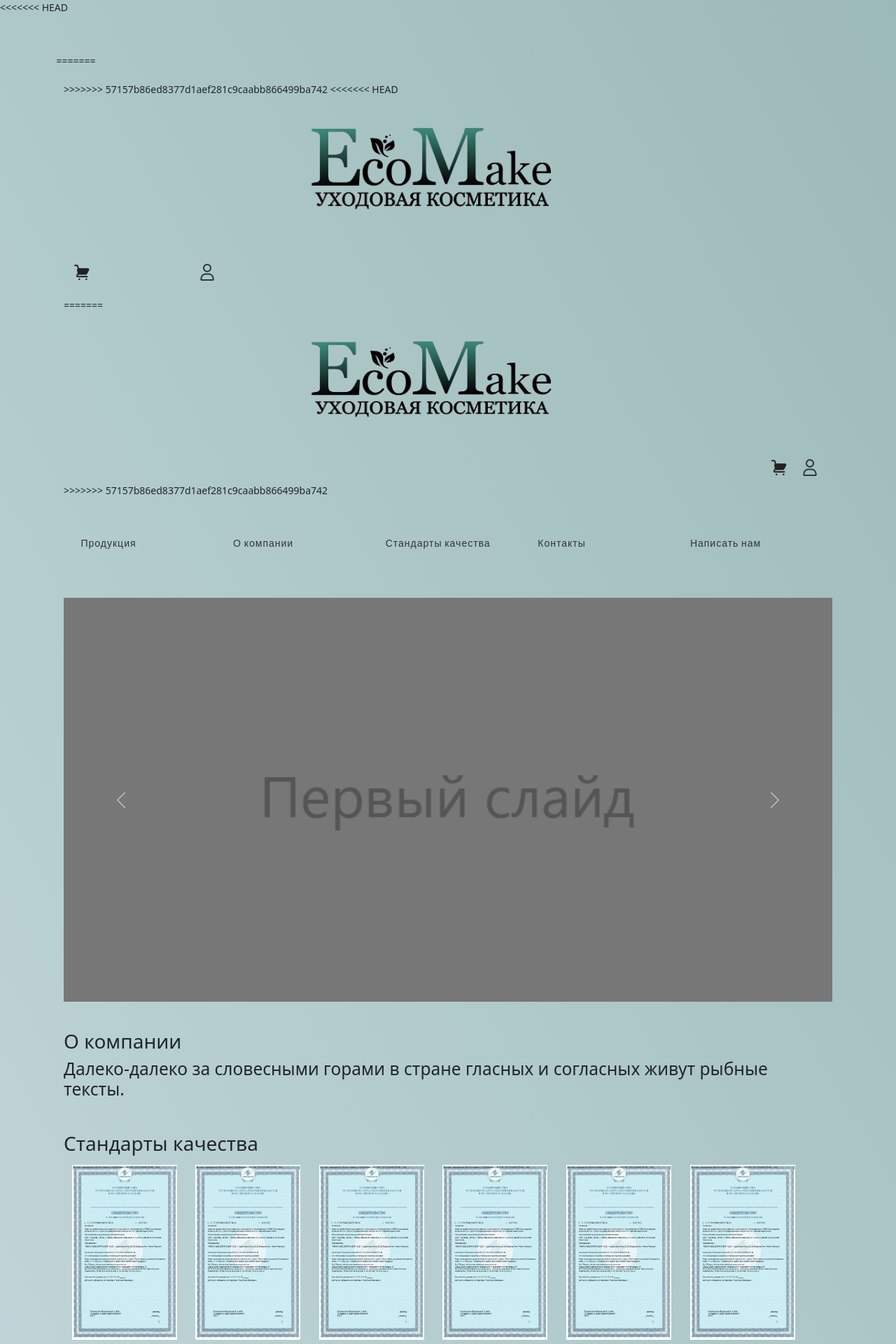
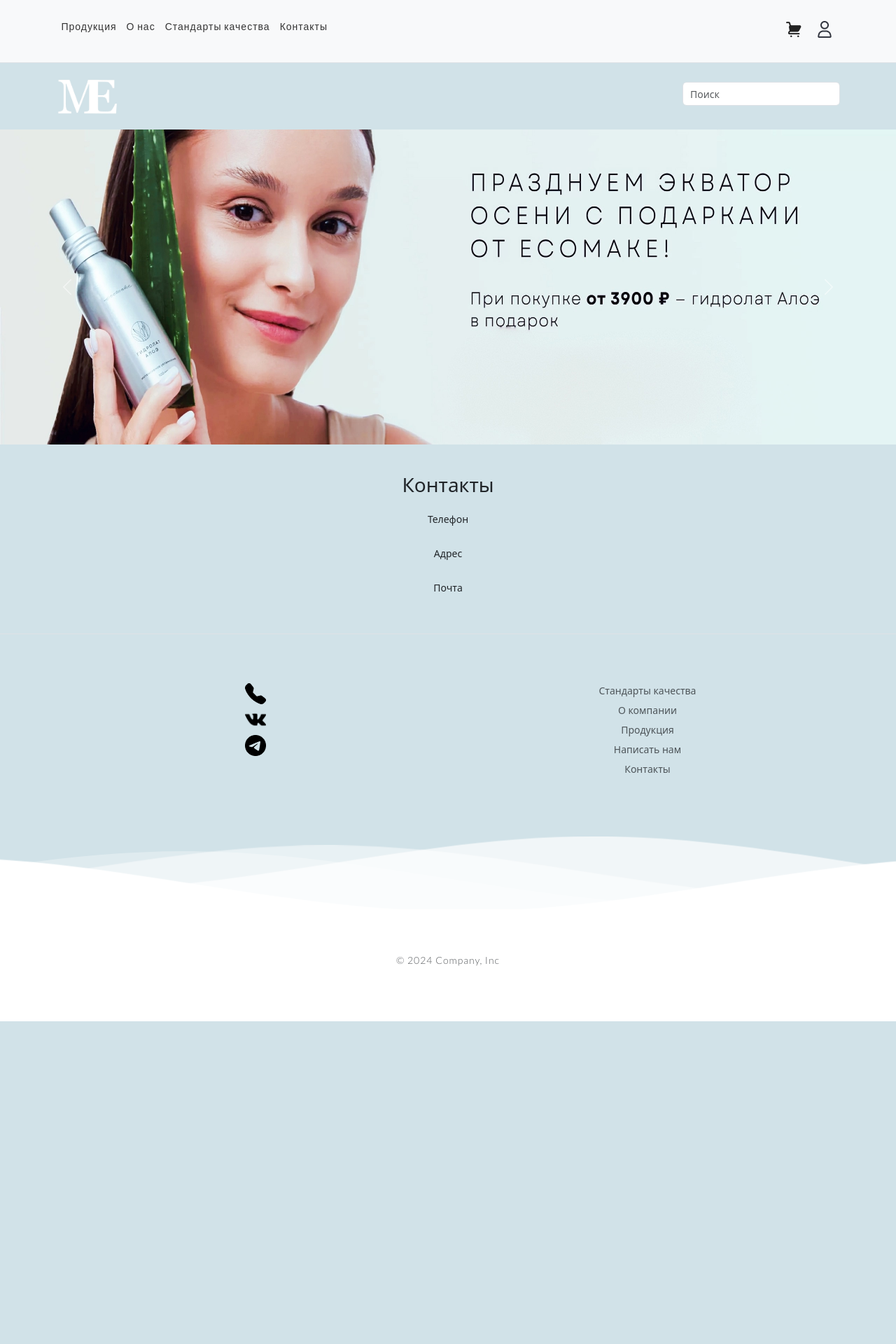
Before and after one commit to Yavaaxyi/praktika, a PHP site: page / in a window 1280 px wide. Shown: the top 1920 px of the page at 70% size. After the commit the page ends 1459 px from the top, so only its background shows below. Run offline with PHP 8.4, Linux system fonts and the light colour scheme.

Commit message:
25.10.24 12:50

```diff
--- a/CSS/style.css
+++ b/CSS/style.css
@@ -3,15 +3,19 @@
 } */
 
 body {
-    background: linear-gradient(60deg, rgb(209, 226, 232) 0%, rgba(155, 185, 183,1) 100%);
+    background: linear-gradient(60deg, rgb(209, 226, 232) 0%, rgb(209, 226, 232) 100%);
 }
 
 html {
     background: linear-gradient(60deg, rgb(209, 226, 232) 0%, rgba(155, 185, 183,1) 100%);
     height: 100%;
+    width: 100%;
+    overflow-x: hidden;
+
     font-family: 'Montserrat', sans-serif;
     font-size: 14px;
 }
+
 
 
 .razmer {
--- a/index.html
+++ b/index.html
@@ -10,77 +10,30 @@
     <link href="https://cdn.jsdelivr.net/npm/bootstrap@5.3.3/dist/css/bootstrap.min.css" rel="stylesheet" integrity="sha384-QWTKZyjpPEjISv5WaRU9OFeRpok6YctnYmDr5pNlyT2bRjXh0JMhjY6hW+ALEwIH" crossorigin="anonymous">
   </head>
   <body>
-<<<<<<< HEAD
-    <!-- шапка       -->
-    <div class="container">
-    <header class="d-flex flex-wrap justify-content-between align-items-center py-3 my-4">
-=======
     <!-- шапка -->
-    <header>
-      <div class="container">
-
->>>>>>> 57157b86ed8377d1aef281c9caabb866499ba742
-
-        <!-- <form class="col-12 col-lg-6 mx-auto p-2" role="search">
-          <div class="container-fluid">
-              <nav class="navbar bg-body">
-                  <form class="d-flex" role="search">
-                      <button class="btn btn-outline-light col-1" type="submit"><img src="images/Search_alt_duotone_line.png" class='search' width="30" height="30"></button>
-                  <input class="form-control me-2 col" type="search" placeholder="Поиск по товарам" aria-label="Поиск">
-                </form>
-              </div>
-            </nav>
-        </form> -->
-<<<<<<< HEAD
-        <!-- <a href="index.html" class="d-flex align-items-center mb-3 mb-lg-0 me-lg-auto link-body-emphasis text-decoration-none">
-          <img src="images/productcardsphoto/logo.png" width="600" height="200">
-        </a>
-        <ul class="nav justify-content-end">
-          <li class="nav-item">
-            <a href="korzina.html" class="nav-link link-body-emphasis px-2"><img style="margin-left: 1000px;" src="images/Basket_alt_3_fill.png" width="30" height="30"></a>
-          </li>
-          <li class="nav-item"><a href="registration.html" class="nav-link link-body-emphasis px-2"><img src="images/User_alt.png" alt="" width="30" height="30"></a></li>
-        </ul> -->
-
-          <img src="images/productcardsphoto/logo.png" class=" d-flex align-items-center justify-content-center mb-3 mb-md-0 me-md-auto link-body-emphasis text-decoration-none" width="600px"></img>
-          <div class="row">
-          <ul class="nav col-md-4 justify-content-end">
-            <div class="col"><div class="p-3"><a href="korzina.html" class="nav-link link-body-emphasis px-2"><img src="images/Basket_alt_3_fill.png" width="30" height="30"></a></div></div>
-            <div class="col"><div class="p-3"><a href="registration.html" class="nav-link link-body-emphasis px-2"><img src="images/User_alt.png" alt="" width="30" height="30"></a></div></div>
-          </ul>
-        </div>
-
-
-=======
-        <a href="index.html" class="d-flex align-items-center mb-3 mb-lg-0 me-lg-auto link-body-emphasis text-decoration-none">
-          <img src="images/productcardsphoto/logo.png" width="600" height="200">
-        </a>
+    <nav class=" bg-body-tertiary border-bottom">
+      <div class="container d-flex flex-wrap">
+        <ul class="nav me-auto">
+          <li class="nav-item"><a href="tovari.html" class="nav-link link-body-emphasis px-2 active" aria-current="page"><p>Продукция</p></a></li>
+          <li class="nav-item"><a href="About_company.html" class="nav-link link-body-emphasis px-2"><p>О нас</p></a></li>
+          <li class="nav-item"><a href="quality_standards.html" class="nav-link link-body-emphasis px-2"><p>Стандарты качества</p></a></li>
+          <li class="nav-item"><a href="contacts.html" class="nav-link link-body-emphasis px-2"><p>Контакты</p></a></li>
+        </ul>
         <ul class="nav">
-          <li class="nav-item"><a href="korzina.html" class="nav-link link-body-emphasis px-2"><img style="margin-left: 1000px;" src="images/Basket_alt_3_fill.png" width="30" height="30"></a></li>
+          <li class="nav-item"><a href="korzina.html" class="nav-link link-body-emphasis px-2"><img src="images/Basket_alt_3_fill.png" width="30" height="30"></a></li>
           <li class="nav-item"><a href="registration.html" class="nav-link link-body-emphasis px-2"><img src="images/User_alt.png" alt="" width="30" height="30"></a></li>
         </ul>
->>>>>>> 57157b86ed8377d1aef281c9caabb866499ba742
       </div>
-          <div class="container px-4">
-              <div class="row">
-                <div class="col">
-                 <div class="p-3"><a href="tovari.html" class="nav-link link-body-emphasis" target="_blank"><p>Продукция</p></a></div>
-                </div>
-                <div class="col">
-                  <div class="p-3"><a href="About_company.html" class="nav-link link-body-emphasis" target="_blank"><p>О компании</p></a></div>
-                </div>
-                <div class="col">
-                  <div class="p-3"><a href="quality_standards.html" class="nav-link link-body-emphasis" target="_blank"><p>Стандарты качества</p></a></div>
-                </div>
-                <div class="col">
-                  <div class="p-3"><a href="contacts.html" class="nav-link link-body-emphasis" target="_blank"><p>Контакты</p></a></div>
-                </div>
-                <div class="col">
-                  <div class="p-3"><a href="#" class="nav-link link-body-emphasis" target="_blank"><p>Написать нам</p></a></div>
-                </div>
-              </div>
-          </div>
-
+    </nav>
+    <header>
+      <div class="container d-flex flex-wrap justify-content-center">
+        <a href="index.html" class="d-flex align-items-center mb-3 mb-lg-0 me-lg-auto link-body-emphasis text-decoration-none">
+          <span class="fs-4"><img src="images/productcardsphoto/em.png" width="90"></span>
+        </a>
+        <form class="col-lg-auto mb-4 mb-lg-3" style="margin-top: auto;" role="search">
+          <input type="search" class="form-control" placeholder="Поиск" aria-label="Search">
+        </form>
+      </div>
     </header>
 
 
@@ -89,17 +42,17 @@
 
 
         <!-- слайдер -->
-      <div class="container">
+      <!-- <div class="container"> -->
         <div id="carouselExampleFade" class="carousel slide carousel-fade">
           <div class="carousel-inner">
             <div class="carousel-item active">
-              <img src="images/первыйслайд.png" class="d-block w-100" alt="...">
+              <img src="images/productcardsphoto/fon4.jpg" class="d-block w-100" height="450px" alt="...">
             </div>
             <div class="carousel-item">
-              <img src="images/второйслайд.png" class="d-block w-100" alt="...">
+              <img src="images/productcardsphoto/fonv22.jpg" class="d-block w-100" height="450px" alt="...">
             </div>
             <div class="carousel-item">
-              <img src="images/третийслайд.png" class="d-block w-100" alt="...">
+              <img src="images/productcardsphoto/fon23.jpg" class="d-block w-100" height="450px" alt="...">
             </div>
           </div>
           <button class="carousel-control-prev" type="button" data-bs-target="#carouselExampleFade" data-bs-slide="prev">
@@ -113,72 +66,16 @@
         </div>
       </div><br>
 
-      <!-- блок информации -->
-      <div class="container">
-        <h2>О компании</h2>
-        <h3>Далеко-далеко за словесными горами в стране гласных и согласных живут рыбные тексты.</h3>
-      </div><br>
 
       <!-- блок информации -->
-      <div class="container">
-        <h2>Стандарты качества</h2>
-        <div id="carouselExampleSlidesOnly" class="carousel slide" data-bs-ride="carousel">
-          <div class="carousel-inner">
-            <div class="carousel-item active">
-              <!-- Кнопка-триггер модального окна -->
-              <button type="button" class="btn" data-bs-toggle="modal" data-bs-target="#exampleModalsert"><img src="images/сертификат1.png" width="150" height="250" alt="..."></button>
-              <button type="button" class="btn" data-bs-toggle="modal" data-bs-target="#exampleModalsert"><img src="images/сертификат1.png" width="150" height="250" alt="..."></button>
-              <button type="button" class="btn" data-bs-toggle="modal" data-bs-target="#exampleModalsert"><img src="images/сертификат1.png" width="150" height="250" alt="..."></button>
-              <button type="button" class="btn" data-bs-toggle="modal" data-bs-target="#exampleModalsert"><img src="images/сертификат1.png" width="150" height="250" alt="..."></button>
-              <button type="button" class="btn" data-bs-toggle="modal" data-bs-target="#exampleModalsert"><img src="images/сертификат1.png" width="150" height="250" alt="..."></button>
-              <button type="button" class="btn" data-bs-toggle="modal" data-bs-target="#exampleModalsert"><img src="images/сертификат1.png" width="150" height="250" alt="..."></button>
-              <button type="button" class="btn" data-bs-toggle="modal" data-bs-target="#exampleModalsert"><img src="images/сертификат1.png" width="150" height="250" alt="..."></button>
-              <!-- Модальное окно -->
-              <div class="modal fade" id="exampleModalsert" tabindex="-1" aria-labelledby="exampleModalsertLabel" aria-hidden="true">
-                <div class="modal-dialog">
-                  <div class="modal-content">
-                      <img src="images/сертификат1.png" alt="">
-                  </div>
-                </div>
-              </div>
-            </div>
-            <div class="carousel-item">
-              <button type="button" class="btn" data-bs-toggle="modal" data-bs-target="#exampleModalsert2"><img src="images/сертификат1.png" width="150" height="250" alt="..."></button>
-              <button type="button" class="btn" data-bs-toggle="modal" data-bs-target="#exampleModalsert2"><img src="images/сертификат1.png" width="150" height="250" alt="..."></button>
-              <button type="button" class="btn" data-bs-toggle="modal" data-bs-target="#exampleModalsert2"><img src="images/сертификат1.png" width="150" height="250" alt="..."></button>
-              <button type="button" class="btn" data-bs-toggle="modal" data-bs-target="#exampleModalsert2"><img src="images/сертификат1.png" width="150" height="250" alt="..."></button>
-              <button type="button" class="btn" data-bs-toggle="modal" data-bs-target="#exampleModalsert2"><img src="images/сертификат1.png" width="150" height="250" alt="..."></button>
-              <button type="button" class="btn" data-bs-toggle="modal" data-bs-target="#exampleModalsert2"><img src="images/сертификат1.png" width="150" height="250" alt="..."></button>
-              <button type="button" class="btn" data-bs-toggle="modal" data-bs-target="#exampleModalsert2"><img src="images/сертификат1.png" width="150" height="250" alt="..."></button>
-              <div class="modal fade" id="exampleModalsert2" tabindex="-1" aria-labelledby="exampleModalsertLabel2" aria-hidden="true">
-                <div class="modal-dialog">
-                  <div class="modal-content">
-                      <img src="images/сертификат2.png" alt="">
-                  </div>
-                </div>
-              </div>
-            </div>
-            <div class="carousel-item">
-              <button type="button" class="btn" data-bs-toggle="modal" data-bs-target="#exampleModalsert3"><img src="images/сертификат3.jpg" width="150" height="250" alt="..."></button>
-              <button type="button" class="btn" data-bs-toggle="modal" data-bs-target="#exampleModalsert3"><img src="images/сертификат3.jpg" width="150" height="250" alt="..."></button>
-              <button type="button" class="btn" data-bs-toggle="modal" data-bs-target="#exampleModalsert3"><img src="images/сертификат3.jpg" width="150" height="250" alt="..."></button>
-              <button type="button" class="btn" data-bs-toggle="modal" data-bs-target="#exampleModalsert3"><img src="images/сертификат3.jpg" width="150" height="250" alt="..."></button>
-              <button type="button" class="btn" data-bs-toggle="modal" data-bs-target="#exampleModalsert3"><img src="images/сертификат3.jpg" width="150" height="250" alt="..."></button>
-              <button type="button" class="btn" data-bs-toggle="modal" data-bs-target="#exampleModalsert3"><img src="images/сертификат3.jpg" width="150" height="250" alt="..."></button>
-              <button type="button" class="btn" data-bs-toggle="modal" data-bs-target="#exampleModalsert3"><img src="images/сертификат3.jpg" width="150" height="250" alt="..."></button>
-              <div class="modal fade" id="exampleModalsert3" tabindex="-1" aria-labelledby="exampleModalsertLabel3" aria-hidden="true">
-                <div class="modal-dialog">
-                  <div class="modal-content">
-                      <img src="images/сертификат2.png" alt="">
-                  </div>
-                </div>
-              </div>
-            </div>
-          </div>
-        </div>
-      </div><br>
 
-      <div class="container">
+
+      <!-- блок информации -->
+
+
+
+
+      <!-- <div class="container">
         <h2>Отзывы клиентов</h2>
         <div id="carouselFade" class="carousel slide carousel-fade">
           <div class="carousel-inner">
@@ -210,7 +107,7 @@
             <span class="visually-hidden">Следующий</span>
           </button>
         </div>
-      </div>
+      </div> -->
 
       <!-- блок информации -->
 
@@ -222,17 +119,12 @@
              <div class="p-3">Адрес</div>
              <div class="p-3">Почта</div>
             </div>
-            <div class="col">
-              <div class="p-3">
-                <iframe src="https://www.google.com/maps/embed?pb=!1m18!1m12!1m3!1d63989.55310233143!2d32.21148121820738!3d59.920965290512356!2m3!1f0!2f0!3f0!3m2!1i1024!2i768!4f13.1!3m3!1m2!1s0x46bd1f3083e09d3b%3A0xecb28869fcb656ae!2z0JLQvtC70YXQvtCyLCDQm9C10L3QuNC90LPRgNCw0LTRgdC60LDRjyDQvtCx0Lsu!5e0!3m2!1sru!2sru!4v1719219091471!5m2!1sru!2sru" width="400" height="300" style="border:0;" allowfullscreen="" loading="lazy" referrerpolicy="no-referrer-when-downgrade"></iframe>
-              </div>
-            </div>
           </div>
         </div><br>
 
         <!-- футер -->
-         <footer class="py-3 mb-4">
-          <div class="footer">
+         <footer class="border-top">
+          <!-- <div class="footer"> -->
             <!--Content before waves-->
             <div class="inner-header flex">
               <div class="container text-center">
```
Also changed, not shown: CSS/carousel.css (added, +257 -0 lines), JS/carousel.js (added, +10 -0 lines), JS/header.js (deleted, +0 -47 lines), images/productcardsphoto/em.png (added), images/productcardsphoto/fon23.jpg (added), images/productcardsphoto/fon4.jpg (added), images/productcardsphoto/fonv21.jpg (added), images/productcardsphoto/fonv22.jpg (added).
